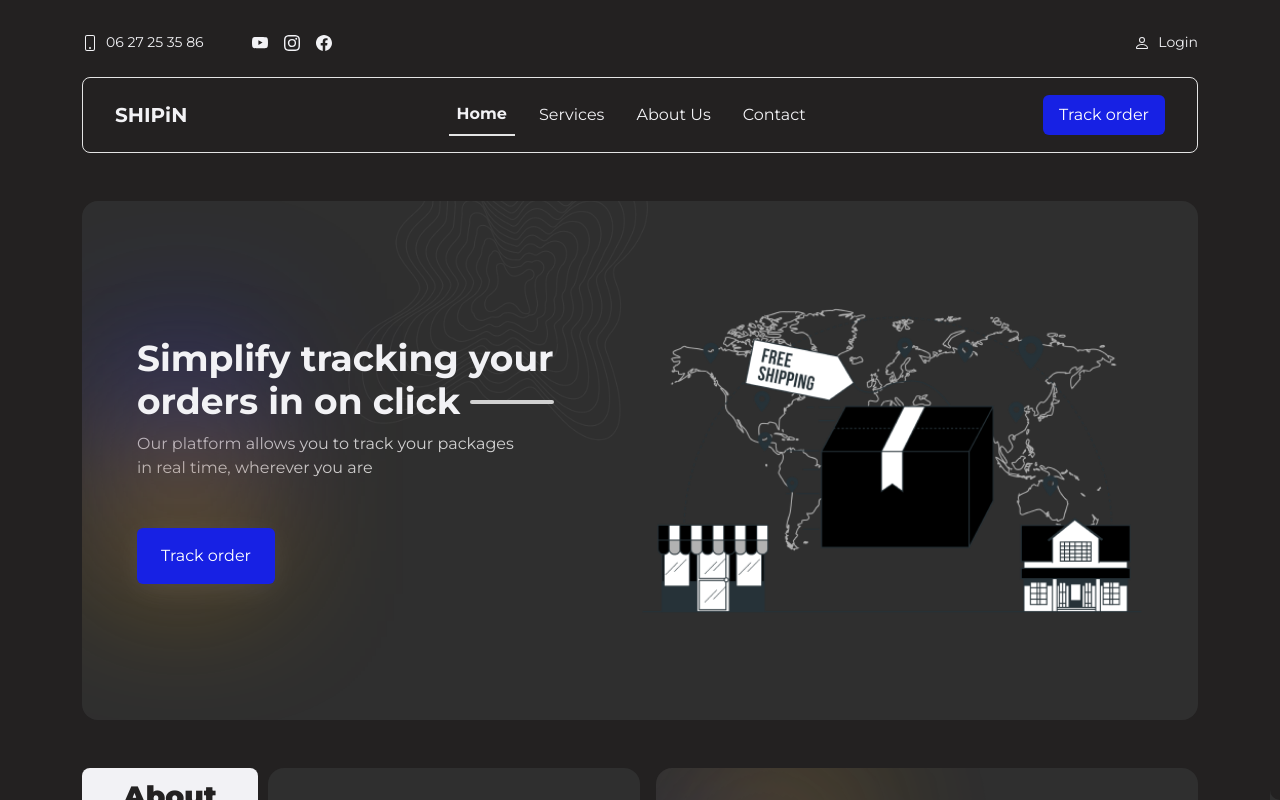
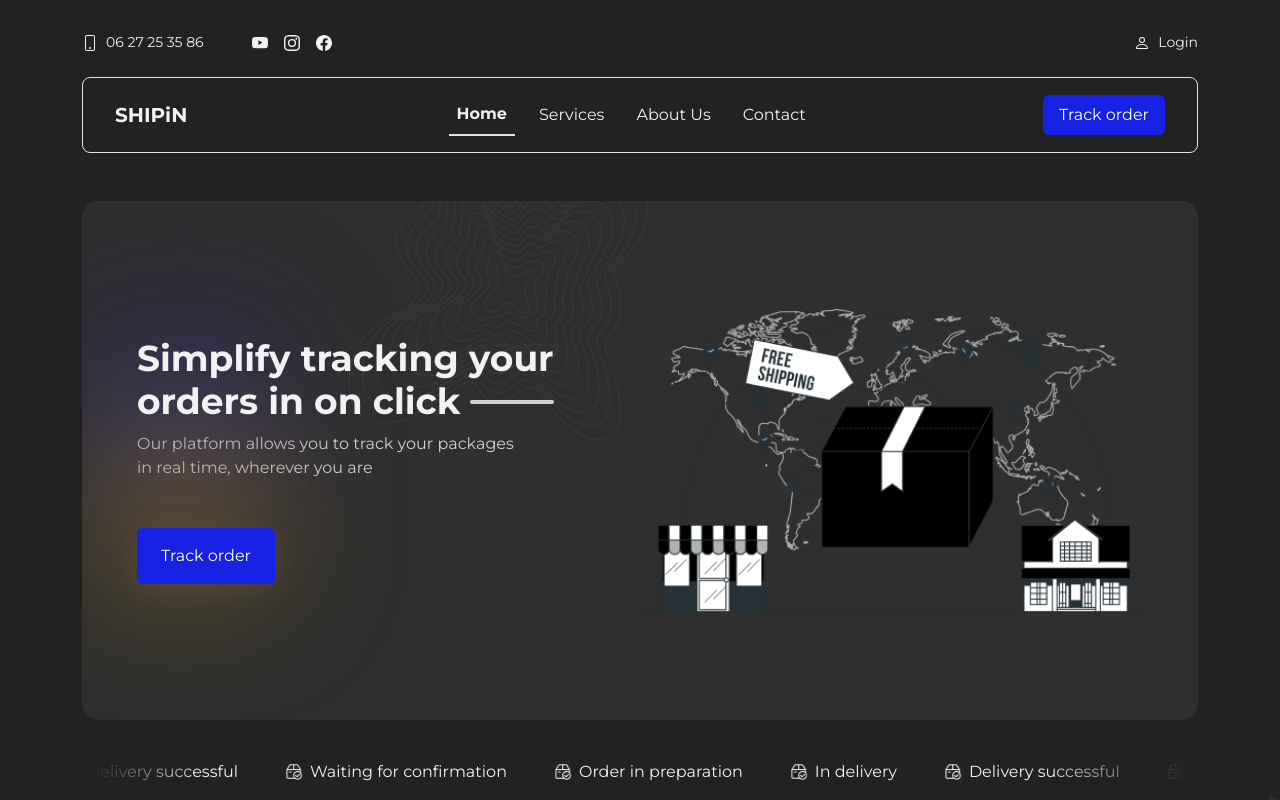
Before and after one commit to hamdihamzadev/webShipping, a Vue app: page / in a window 1280 px wide. Built offline with nearby package versions, Linux system fonts and the light colour scheme.

Commit message:
add scroll infinit

```diff
--- a/src/components/Home/MainBanner.vue
+++ b/src/components/Home/MainBanner.vue
@@ -31,30 +31,24 @@
                     </div>
                 </b-col>
             </b-row>
+
+            <div>
+                <ScrollInfinit/>
+            </div>
         </b-container>
 
-
-
-
-        <!-- scroll infini -->
-        <!-- <div class="scroll-container mt-4">
-            <div class="scroll-content d-flex  align-items-center gap-5 p-3 ">
-                <div v-for="item in scrollInfini" :key="item.id" class="d-flex align-items-center gap-2 w-100">
-                    <b-img :src="require('@/assets/img/delivered.png')"></b-img>
-                    <p class="mb-0 w-100">{{ item }}</p>
-                </div>
-            </div>
-        </div> -->
     </section>
 </template>
 
 <script>
     import BlurBg from '@/components/global/BlurBg.vue'
+import ScrollInfinit from './ScrollInfinit.vue';
 
     export default {
         name: 'MainBanner',
         components: {
             BlurBg,
+            ScrollInfinit
         },
         data() {
             return {
@@ -126,55 +120,6 @@
         }
 
 
-
-        .scroll-container {
-            overflow: hidden;
-            white-space: nowrap;
-            position: relative;
-            width: 100%;
-            border-radius: 10px;
-        }
-
-        .scroll-container::before {
-            content: "";
-            background: linear-gradient(to right, rgb(35 33 33), rgb(35 33 33 / 16%));
-            bottom: 0;
-            top: 0;
-            position: absolute;
-            width: 96px;
-            left: 0px;
-            z-index: 3;
-        }
-
-
-
-        .scroll-container::after {
-            content: "";
-            background: linear-gradient(to right, rgb(35 33 33 / 16%), rgb(35 33 33));
-            bottom: 0;
-            top: 0;
-            position: absolute;
-            width: 130px;
-            right: 0px;
-            z-index: 3;
-        }
-
-        .scroll-content {
-            display: inline-block;
-            white-space: nowrap;
-            animation: scroll-left 10s linear infinite;
-        }
-
-    }
-
-    @keyframes scroll-left {
-        from {
-            transform: translateX(0);
-        }
-
-        to {
-            transform: translateX(-80%);
-        }
     }
 
     // phone
--- a/src/components/Home/ScrollInfinit.vue
+++ b/src/components/Home/ScrollInfinit.vue
@@ -0,0 +1,80 @@
+<template>
+    <section id="scroll-infinit">
+        <b-container>
+            <div class="scroll-container mt-4">
+                <div class="scroll-content d-flex  align-items-center gap-5 p-3 ">
+                    <div v-for="item in scrollInfini" :key="item.id" class="d-flex align-items-center gap-2 w-100">
+                        <b-img :src="require('@/assets/img/delivered.png')"></b-img>
+                        <p class="mb-0 w-100">{{ item }}</p>
+                    </div>
+                </div>
+            </div>
+        </b-container>
+    </section>
+</template>
+
+<script>
+export default{
+    name:'scrollInfinit',
+    data(){
+        return{
+            scrollInfini: ['Order in preparation', 'In delivery', 'Delivery successful', 'Waiting for confirmation',
+                    'Order in preparation', 'In delivery', 'Delivery successful', 'Waiting for confirmation',
+                    'Order in preparation', 'In delivery', 'Delivery successful', 'Waiting for confirmation',
+                    'Order in preparation', 'In delivery', 'Delivery successful', 'Waiting for confirmation'
+                ]
+        }
+    }
+}
+</script>
+
+<style lang="scss" scoped>
+.scroll-container {
+            overflow: hidden;
+            white-space: nowrap;
+            position: relative;
+            width: 100%;
+            border-radius: 10px;
+        }
+
+        .scroll-container::before {
+            content: "";
+            background: linear-gradient(to right, rgb(35 33 33), rgb(35 33 33 / 16%));
+            bottom: 0;
+            top: 0;
+            position: absolute;
+            width: 96px;
+            left: 0px;
+            z-index: 3;
+        }
+
+
+
+        .scroll-container::after {
+            content: "";
+            background: linear-gradient(to right, rgb(35 33 33 / 16%), rgb(35 33 33));
+            bottom: 0;
+            top: 0;
+            position: absolute;
+            width: 130px;
+            right: 0px;
+            z-index: 3;
+        }
+
+        .scroll-content {
+            display: inline-block;
+            white-space: nowrap;
+            animation: scroll-left 10s linear infinite;
+        }
+
+
+
+    @keyframes scroll-left {
+        from {
+            transform: translateX(0);
+        }
+
+        to {
+            transform: translateX(-80%);
+        }
+    }</style>
```
